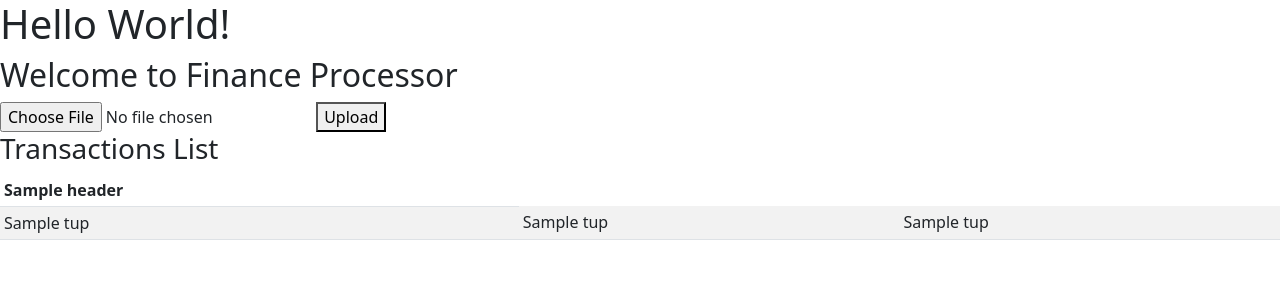
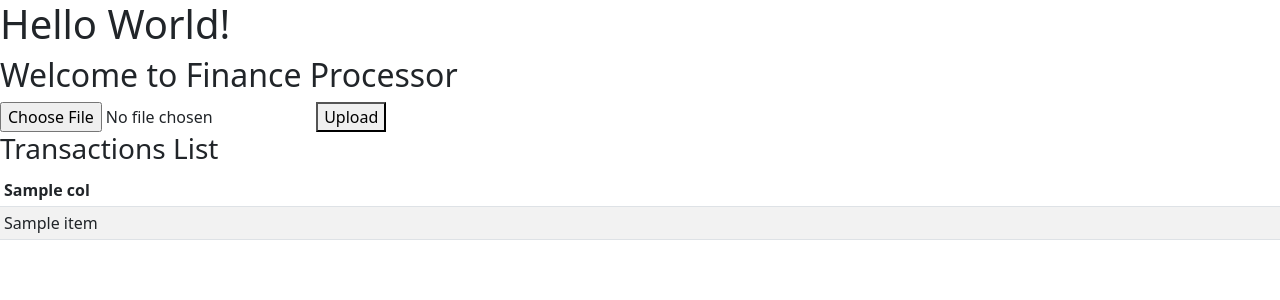
Before and after one commit to Leepzig/flask-finance-website, a Flask app: template templates/spread_sheet.html in a window 1280 px wide. Shown: the top 300 px of the page. Run offline with Flask 2, Linux system fonts and the light colour scheme; the template is opened without the code that fills it: most values are stand-ins (such as "Sample title", 1, 10 or a date in 2020); parts of the project's set-up code (start-up, migrations or seed data) failed here and were passed over.

Commit message:
removed the dataframe structure I was using to deliver the tables to the frontend and replaced it with db

```diff
--- a/main.py
+++ b/main.py
@@ -1,6 +1,6 @@
 from flask import Flask, render_template
-import pandas as pd
-from utils.capital_one_transactions_dataframe import Transactions_Dataframe
+# import pandas as pd
+# from utils.capital_one_transactions_dataframe import Transactions_Dataframe
 import db.db as db
 # from utils.capital_one_transactions_dataframe import grp
 
@@ -9,10 +9,11 @@ app = Flask(__name__)
 # testing df display:
 # dataframe = pd.read_csv("./temp_test_csv/October_2022.csv")
 
-file = db.get_csv("October_2022.csv")
+# file = db.get_csv("October_2022.csv")
 
-df = Transactions_Dataframe.Transactions_Dataframe(file["file"])
-
+# df = Transactions_Dataframe.Transactions_Dataframe(file["file"])
+dataframe=db.get_transactions_summary_timeframe('2022-12-1','2022-12-31')
+print(f"LINE 16 {dataframe}")
 
 
 @app.route("/")
@@ -21,8 +22,8 @@ def welcome():
 
 @app.route("/home")
 def hello_world():
-    if df in df:
-        return render_template("spread_sheet.html", dataframe=df.group_by_category())
+    if True:
+        return render_template("spread_sheet.html", dataframe=db.get_transactions_summary_timeframe('2022-12-1','2022-12-31'))
     else:
         return render_template("index.html")
 
--- a/templates/index.html
+++ b/templates/index.html
@@ -13,7 +13,7 @@
             <button type="submit">Upload</button>
         </form>
         <div class="dashboard">
-            <h3>Transactions List</h3>
+
             {% block content %}
             {% endblock %}
 
--- a/templates/spread_sheet.html
+++ b/templates/spread_sheet.html
@@ -1,21 +1,24 @@
 {% extends 'index.html' %}
 {% block content %}
+<h3>Transactions List</h3>
 <div class="table-responsive">
     <table class="table table-striped table-sm">
+
         <thead>
             <tr>
-                {%for header in dataframe.columns%}
-                <th scope="col">{{header}}</th>
+
+                {%for col in dataframe['columns']%}
+                <th scope="col">{{col}}</th>
+
                 {% endfor %}
             </tr>
         </thead>
         <tbody>
-            {% for tup in dataframe.itertuples() %}
+            {% for tup in dataframe['table'] %}
             <tr>
-
-                <td>{{tup[1]}}</td>
-                <td>{{tup[2]}}</td>
-                <td>{{tup[3]}}</td>
+                {%for item in tup%}
+                    <td>{{item}}</td>
+                {%endfor%}
             </tr>
             {% endfor %}
         </tbody>
```
Also changed, not shown: NOTES.md (+14 -0 lines), db/db.py (+7 -4 lines).
